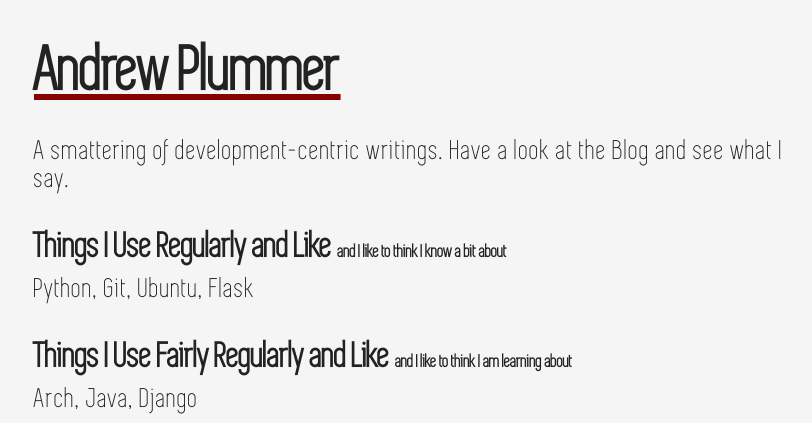
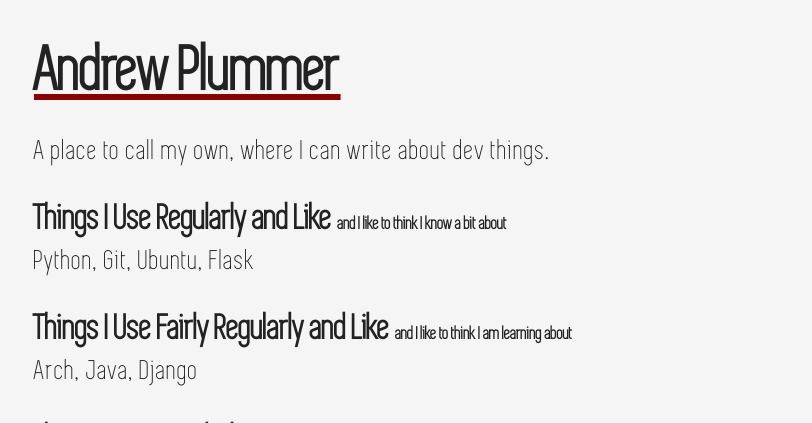
Before and after one commit to plumdog/myhome, a Django app: page / in a window 1280 px wide. Shown: the part 38-461 px from the top of the page, without its empty margins (222-1034 px from the left). Run offline with Django 3.2, Linux system fonts and the light colour scheme; some libraries are stand-ins or nearby versions.

Commit message:
Change main page first line

```diff
--- a/myhome/home/templates/home/index.html
+++ b/myhome/home/templates/home/index.html
@@ -8,7 +8,7 @@
   <h1 class="myname">Andrew Plummer</h1>
 
   <div class="about-me">
-    <p>A smattering of development-centric writings. Have a look at the Blog and see what I say.</p>
+    <p>A place to call my own, where I can write about dev things.</p>
 
     <h3>Things I Use Regularly and Like <span>and I like to think I know a bit about</span></h3>
     <p>Python, Git, Ubuntu, Flask</p>
```
